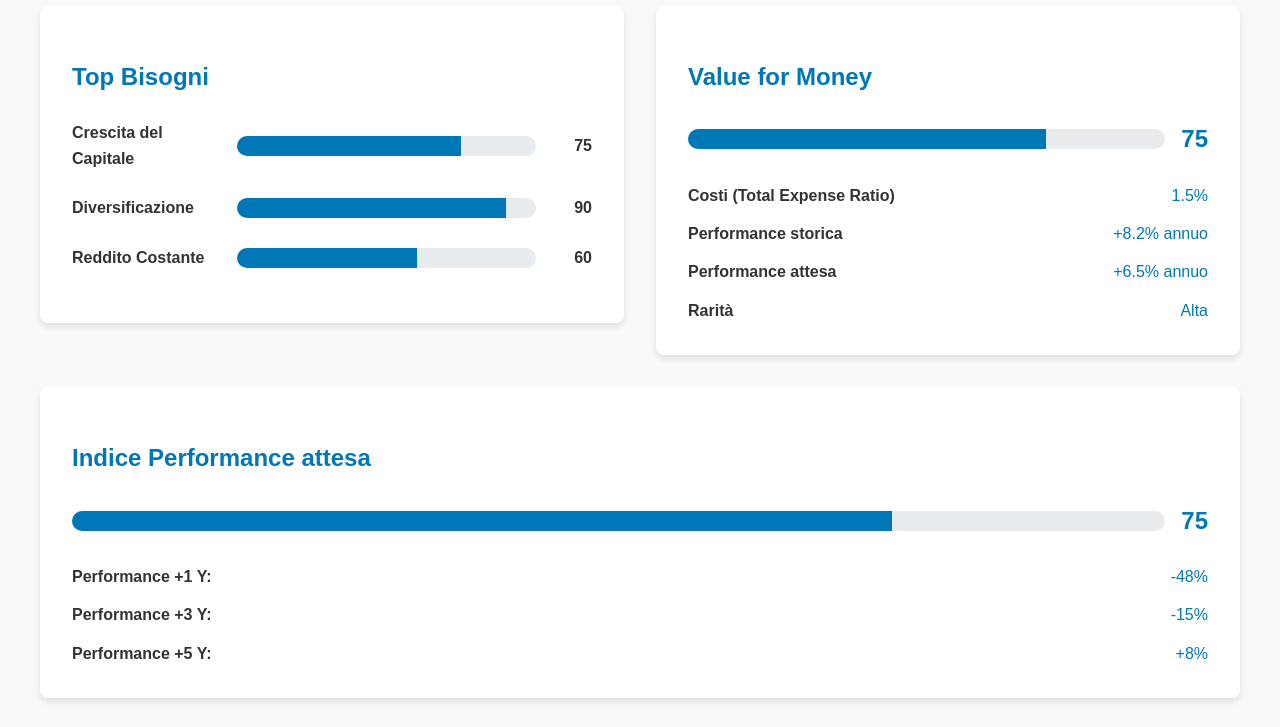
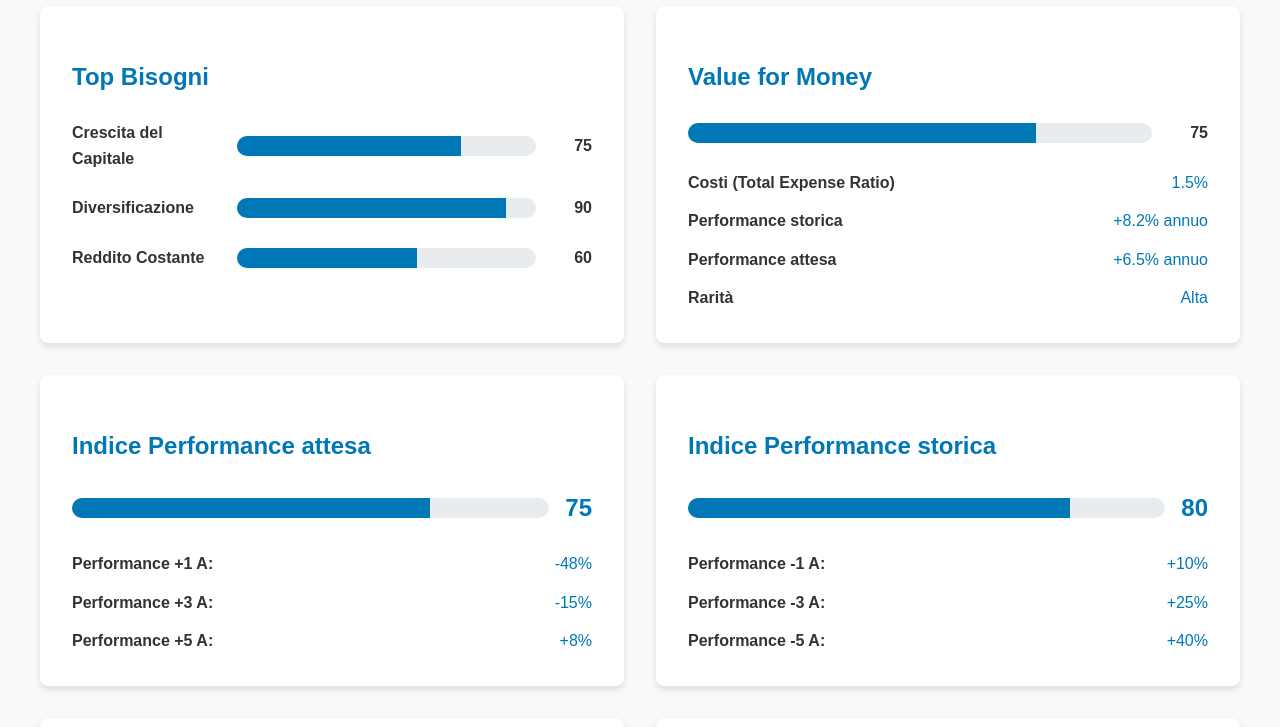
Before and after one commit to jacopowh/product_page, a plain HTML site: page index.html in a window 1280 px wide. Shown: the part 360-1087 px from the top of the page. Drawn offline with nearby package versions, Linux system fonts and the light colour scheme.

Commit message:
Nuovo blocco performance

```diff
--- a/index.html
+++ b/index.html
@@ -3,9 +3,8 @@
 <head>
     <meta charset="UTF-8">
     <meta name="viewport" content="width=device-width, initial-scale=1.0">
-    <title>Fondo XYZ - Dashboard</title>
+    <title>Fondo XYZ</title>
     <link rel="stylesheet" href="styles.css">
-    <script src="https://cdn.jsdelivr.net/npm/chart.js"></script>
 </head>
 <body>
     <header>
@@ -49,6 +48,7 @@
                     </div>
                 </div>
             </section>
+
             <div class="cards-container">
                 <section class="top-needs-card">
                     <h2>Top Bisogni</h2>
@@ -106,29 +106,55 @@
                 </section>
             </div>
 
-            <section class="expected-performance-index">
+            <div class="schede-performance">
+                <section class="indice-performance-attesa">
                     <h2>Indice Performance attesa</h2>
-    <div class="performance-index">
-        <div class="performance-bar-container">
-            <div class="performance-bar" data-value="75"></div>
+                    <div class="indice-performance">
+                        <div class="contenitore-barra-performance">
+                            <div class="barra-performance" data-valore="75"></div>
                         </div>
-        <span class="performance-value">75</span>
+                        <span class="valore-performance">75</span>
                     </div>
-    <div class="performance-details">
-        <div class="performance-detail">
-            <span class="detail-label">Performance +1 Y:</span>
-            <span class="detail-value">-48%</span>
+                    <div class="dettagli-performance">
+                        <div class="dettaglio-performance">
+                            <span class="etichetta-dettaglio">Performance +1 A:</span>
+                            <span class="valore-dettaglio">-48%</span>
                         </div>
-        <div class="performance-detail">
-            <span class="detail-label">Performance +3 Y:</span>
-            <span class="detail-value">-15%</span>
+                        <div class="dettaglio-performance">
+                            <span class="etichetta-dettaglio">Performance +3 A:</span>
+                            <span class="valore-dettaglio">-15%</span>
                         </div>
-        <div class="performance-detail">
-            <span class="detail-label">Performance +5 Y:</span>
-            <span class="detail-value">+8%</span>
+                        <div class="dettaglio-performance">
+                            <span class="etichetta-dettaglio">Performance +5 A:</span>
+                            <span class="valore-dettaglio">+8%</span>
                         </div>
                     </div>
                 </section>
+
+                <section class="indice-performance-storica">
+                    <h2>Indice Performance storica</h2>
+                    <div class="indice-performance">
+                        <div class="contenitore-barra-performance">
+                            <div class="barra-performance" data-valore="80"></div>
+                        </div>
+                        <span class="valore-performance">80</span>
+                    </div>
+                    <div class="dettagli-performance">
+                        <div class="dettaglio-performance">
+                            <span class="etichetta-dettaglio">Performance -1 A:</span>
+                            <span class="valore-dettaglio">+10%</span>
+                        </div>
+                        <div class="dettaglio-performance">
+                            <span class="etichetta-dettaglio">Performance -3 A:</span>
+                            <span class="valore-dettaglio">+25%</span>
+                        </div>
+                        <div class="dettaglio-performance">
+                            <span class="etichetta-dettaglio">Performance -5 A:</span>
+                            <span class="valore-dettaglio">+40%</span>
+                        </div>
+                    </div>
+                </section>
+            </div>
 
             <section class="key-statistics">
                 <div class="statistic">
@@ -144,7 +170,6 @@
                     </div>
                 </div>
             </section>
-
         </div>
     </main>
 
@@ -163,11 +188,12 @@
                 <p>Indirizzo: Via Roma 123, 00100 Roma, Italia</p>
             </div>
             <div class="social">
-                <!-- Aggiungi qui le icone dei social media -->
+                <!-- Aggiungi qui i link ai social media -->
             </div>
         </div>
     </footer>
 
+    <script src="https://cdn.jsdelivr.net/npm/chart.js"></script>
     <script src="scripts.js"></script>
 </body>
 </html>
--- a/scripts.js
+++ b/scripts.js
@@ -134,15 +134,17 @@ document.addEventListener('DOMContentLoaded', function() {
     // Aggiungi l'event listener per lo scroll
     window.addEventListener('scroll', handleScroll);
 
-    // Animazione barra performance attesa
-    function animatePerformanceBar() {
-        const performanceBar = document.querySelector('.performance-bar');
-        const value = performanceBar.getAttribute('data-value');
-        setTimeout(() => {
-            performanceBar.style.width = `${value}%`;
-        }, 100);
+    // Animazione barre performance
+    function animaBarrePerformance() {
+        const barrePerformance = document.querySelectorAll('.barra-performance');
+        barrePerformance.forEach(barra => {
+            const valore = barra.getAttribute('data-valore');
+            setTimeout(() => {
+                barra.style.width = `${valore}%`;
+            }, 100);
+        });
     }
 
-    // Inizializza l'animazione della barra di performance attesa
-    animatePerformanceBar();
+    // Inizializza l'animazione delle barre di performance
+    animaBarrePerformance();
 });
--- a/styles.css
+++ b/styles.css
@@ -1,9 +1,9 @@
 :root {
-    --primary-color: #0077b6;
-    --secondary-color: #00b4d8;
-    --background-color: #f8f9fa;
-    --text-color: #333;
-    --light-gray: #e9ecef;
+    --colore-primario: #0077b6;
+    --colore-secondario: #00b4d8;
+    --colore-sfondo: #f8f9fa;
+    --colore-testo: #333;
+    --grigio-chiaro: #e9ecef;
 }
 
 body {
@@ -11,8 +11,8 @@ body {
     line-height: 1.6;
     margin: 0;
     padding: 0;
-    background-color: var(--background-color);
-    color: var(--text-color);
+    background-color: var(--colore-sfondo);
+    color: var(--colore-testo);
 }
 
 .container {
@@ -22,7 +22,7 @@ body {
 }
 
 header {
-    background: var(--primary-color);
+    background: var(--colore-primario);
     color: #fff;
     padding: 1em 0;
 }
@@ -51,11 +51,11 @@ nav ul li a {
 }
 
 nav ul li a:hover {
-    color: var(--secondary-color);
+    color: var(--colore-secondario);
 }
 
 .btn-login {
-    background-color: var(--secondary-color);
+    background-color: var(--colore-secondario);
     padding: 0.5em 1em;
     border-radius: 5px;
     transition: background-color 0.3s ease;
@@ -69,38 +69,41 @@ main {
     padding: 2em 0;
 }
 
-.product-title {
-    text-align: center;
+.product-info {
+    background-color: #ffffff;
+    border-radius: 8px;
+    padding: 2em;
     margin-bottom: 2em;
+    box-shadow: 0 4px 6px rgba(0, 0, 0, 0.1);
 }
 
-.product-title h1 {
-    font-size: 2.5em;
-    margin: 0;
-    color: var(--primary-color);
+.product-info h1 {
+    color: var(--colore-primario);
+    margin-bottom: 0.5em;
 }
 
-.product-title .code {
-    font-size: 1.2em;
-    color: #6c757d;
-    margin-top: 0.5em;
+.product-details {
+    display: grid;
+    grid-template-columns: repeat(auto-fit, minmax(200px, 1fr));
+    gap: 1em;
+    margin-bottom: 1.5em;
 }
 
-.top-needs {
-    list-style: none;
-    padding: 0;
-    margin: 1em 0;
+.detail {
     display: flex;
-    justify-content: center;
-    gap: 1em;
+    flex-direction: column;
 }
 
-.top-needs li {
-    background: var(--light-gray);
-    padding: 0.5em 1em;
-    border-radius: 20px;
-    font-weight: bold;
-    color: var(--primary-color);
+.detail .label {
+    font-size: 0.9em;
+    color: #6c757d;
+    margin-bottom: 0.2em;
+}
+
+.detail .value {
+    font-size: 1.1em;
+    font-weight: 600;
+    color: var(--colore-testo);
 }
 
 .cards-container {
@@ -120,37 +123,56 @@ main {
 
 .top-needs-card h2,
 .value-for-money-card h2 {
-    color: var(--primary-color);
+    color: var(--colore-primario);
     margin-bottom: 1em;
 }
 
-/* Stili specifici per Value for Money */
+.needs-list {
+    display: flex;
+    flex-direction: column;
+    gap: 1.5em;
+}
+
+.need {
+    display: flex;
+    align-items: center;
+    gap: 1em;
+}
+
+.need-name {
+    flex: 1;
+    font-weight: 600;
+}
+
+.need-bar-container,
+.vfm-bar-container {
+    flex: 2;
+    height: 20px;
+    background-color: var(--grigio-chiaro);
+    border-radius: 10px;
+    overflow: hidden;
+}
+
+.need-bar,
+.vfm-bar {
+    height: 100%;
+    background-color: var(--colore-primario);
+    width: 0;
+    transition: width 1s ease-in-out;
+}
+
+.need-value,
+.vfm-value {
+    flex: 0 0 40px;
+    text-align: right;
+    font-weight: 600;
+}
+
 .vfm-index {
     display: flex;
     align-items: center;
     gap: 1em;
     margin-bottom: 1.5em;
-}
-
-.vfm-bar-container {
-    flex-grow: 1;
-    height: 20px;
-    background-color: var(--light-gray);
-    border-radius: 10px;
-    overflow: hidden;
-}
-
-.vfm-bar {
-    height: 100%;
-    background-color: var(--primary-color);
-    width: 0;
-    transition: width 1s ease-in-out;
-}
-
-.vfm-value {
-    font-size: 1.5em;
-    font-weight: 600;
-    color: var(--primary-color);
 }
 
 .vfm-attributes {
@@ -170,13 +192,76 @@ main {
 }
 
 .attribute-value {
-    color: var(--primary-color);
+    color: var(--colore-primario);
 }
 
-@media (max-width: 768px) {
-    .cards-container {
-        flex-direction: column;
-    }
+.schede-performance {
+    display: flex;
+    gap: 2em;
+    margin-bottom: 2em;
+}
+
+.indice-performance-attesa,
+.indice-performance-storica {
+    background-color: #ffffff;
+    border-radius: 8px;
+    padding: 2em;
+    box-shadow: 0 4px 6px rgba(0, 0, 0, 0.1);
+    flex: 1;
+}
+
+.indice-performance-attesa h2,
+.indice-performance-storica h2 {
+    color: var(--colore-primario);
+    margin-bottom: 1em;
+}
+
+.indice-performance {
+    display: flex;
+    align-items: center;
+    gap: 1em;
+    margin-bottom: 1.5em;
+}
+
+.contenitore-barra-performance {
+    flex-grow: 1;
+    height: 20px;
+    background-color: var(--grigio-chiaro);
+    border-radius: 10px;
+    overflow: hidden;
+}
+
+.barra-performance {
+    height: 100%;
+    background-color: var(--colore-primario);
+    width: 0;
+    transition: width 1s ease-in-out;
+}
+
+.valore-performance {
+    font-size: 1.5em;
+    font-weight: 600;
+    color: var(--colore-primario);
+}
+
+.dettagli-performance {
+    display: flex;
+    flex-direction: column;
+    gap: 0.8em;
+}
+
+.dettaglio-performance {
+    display: flex;
+    justify-content: space-between;
+    align-items: center;
+}
+
+.etichetta-dettaglio {
+    font-weight: 600;
+}
+
+.valore-dettaglio {
+    color: var(--colore-primario);
 }
 
 .key-statistics {
@@ -192,18 +277,17 @@ main {
     box-shadow: 0 4px 6px rgba(0, 0, 0, 0.1);
     border-radius: 8px;
     flex: 1;
-    max-width: calc(50% - 1em); /* Assicura che ogni statistica occupi al massimo metà dello spazio disponibile */
 }
 
 .statistic h2 {
     margin-top: 0;
-    color: var(--primary-color);
+    color: var(--colore-primario);
     font-size: 1.5em;
 }
 
 .chart-container {
     position: relative;
-    height: 300px; /* Altezza fissa per il contenitore del grafico */
+    height: 300px;
     width: 100%;
 }
 
@@ -213,7 +297,7 @@ canvas {
 }
 
 footer {
-    background: var(--primary-color);
+    background: var(--colore-primario);
     color: #fff;
     padding: 2em 0;
 }
@@ -242,189 +326,30 @@ footer nav ul li a {
 }
 
 @media (max-width: 768px) {
+    .cards-container,
+    .schede-performance,
     .key-statistics {
         flex-direction: column;
     }
 
-    .statistic {
-        max-width: 100%;
-    }
-}
-
-.product-info {
-    background-color: #ffffff;
-    border-radius: 8px;
-    padding: 2em;
-    margin-bottom: 2em;
-    box-shadow: 0 4px 6px rgba(0, 0, 0, 0.1);
-}
-
-.product-info h1 {
-    color: var(--primary-color);
-    margin-bottom: 0.5em;
-}
-
-.product-details {
-    display: grid;
-    grid-template-columns: repeat(auto-fit, minmax(200px, 1fr));
-    gap: 1em;
-    margin-bottom: 1.5em;
-}
-
-.detail {
-    display: flex;
-    flex-direction: column;
-}
-
-.detail .label {
-    font-size: 0.9em;
-    color: #6c757d;
-    margin-bottom: 0.2em;
-}
-
-.detail .value {
-    font-size: 1.1em;
-    font-weight: 600;
-    color: var(--text-color);
-}
-
-.top-needs-card {
-    background-color: #ffffff;
-    border-radius: 8px;
-    padding: 2em;
-    margin-bottom: 2em;
-    box-shadow: 0 4px 6px rgba(0, 0, 0, 0.1);
-}
-
-.top-needs-card h2 {
-    color: var(--primary-color);
-    margin-bottom: 1em;
-}
-
-.needs-list {
-    display: flex;
-    flex-direction: column;
-    gap: 1.5em;
-}
-
-.need {
-    display: flex;
-    align-items: center;
-    gap: 1em;
-}
-
-.need-name {
-    flex: 1;
-    font-weight: 600;
-}
-
-.need-bar-container {
-    flex: 2;
-    height: 20px;
-    background-color: var(--light-gray);
-    border-radius: 10px;
-    overflow: hidden;
-}
-
-.need-bar {
-    height: 100%;
-    background-color: var(--primary-color);
-    width: 0;
-    transition: width 1s ease-in-out;
-}
-
-.need-value {
-    flex: 0 0 40px;
-    text-align: right;
-    font-weight: 600;
-}
-
-@media (max-width: 768px) {
     .need {
         flex-direction: column;
         align-items: flex-start;
     }
 
-    .need-bar-container {
+    .need-bar-container,
+    .vfm-bar-container,
+    .contenitore-barra-performance {
         width: 100%;
     }
 
-    .need-value {
+    .need-value,
+    .vfm-value,
+    .valore-performance {
         align-self: flex-end;
     }
-}
 
-@media (max-width: 768px) {
     .product-details {
         grid-template-columns: 1fr;
     }
 }
-
-/* Nuovi stili per Indice Performance attesa */
-.expected-performance-index {
-    background-color: #ffffff;
-    border-radius: 8px;
-    padding: 2em;
-    margin-bottom: 2em;
-    box-shadow: 0 4px 6px rgba(0, 0, 0, 0.1);
-}
-
-.expected-performance-index h2 {
-    color: var(--primary-color);
-    margin-bottom: 1em;
-}
-
-.performance-index {
-    display: flex;
-    align-items: center;
-    gap: 1em;
-    margin-bottom: 1.5em;
-}
-
-.performance-bar-container {
-    flex-grow: 1;
-    height: 20px;
-    background-color: var(--light-gray);
-    border-radius: 10px;
-    overflow: hidden;
-}
-
-.performance-bar {
-    height: 100%;
-    background-color: var(--primary-color);
-    width: 0;
-    transition: width 1s ease-in-out;
-}
-
-.performance-value {
-    font-size: 1.5em;
-    font-weight: 600;
-    color: var(--primary-color);
-
-}
-
-.performance-value {
-        font-size: 1.5em;
-        font-weight: 600;
-        color: var(--primary-color);
-    }
-
-    .performance-details {
-        display: flex;
-        flex-direction: column;
-        gap: 0.8em;
-    }
-
-    .performance-detail {
-        display: flex;
-        justify-content: space-between;
-        align-items: center;
-    }
-
-    .detail-label {
-        font-weight: 600;
-    }
-
-    .detail-value {
-        color: var(--primary-color);
-    }
```
Lines whose indentation alone changed are shown as unchanged.
